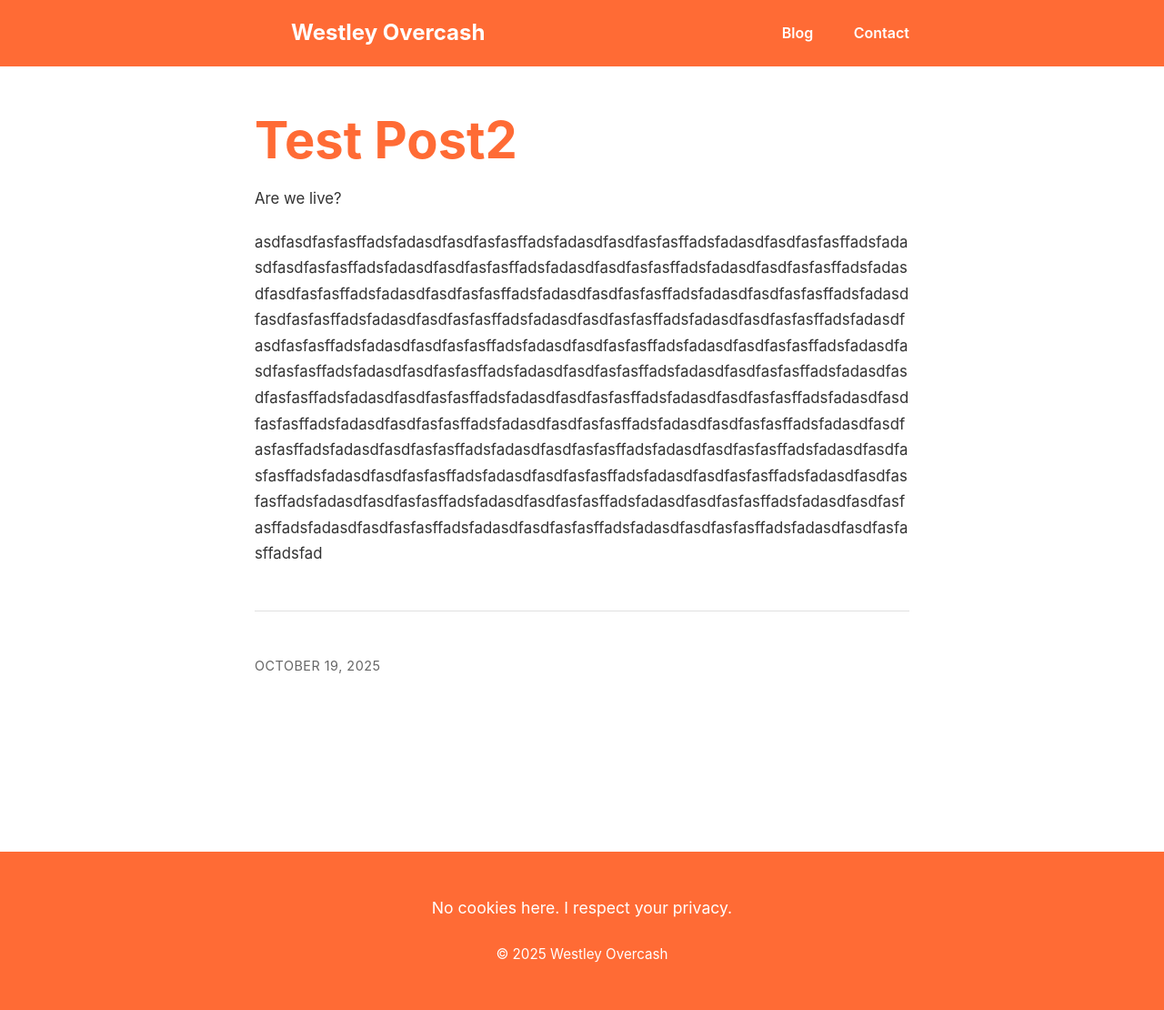
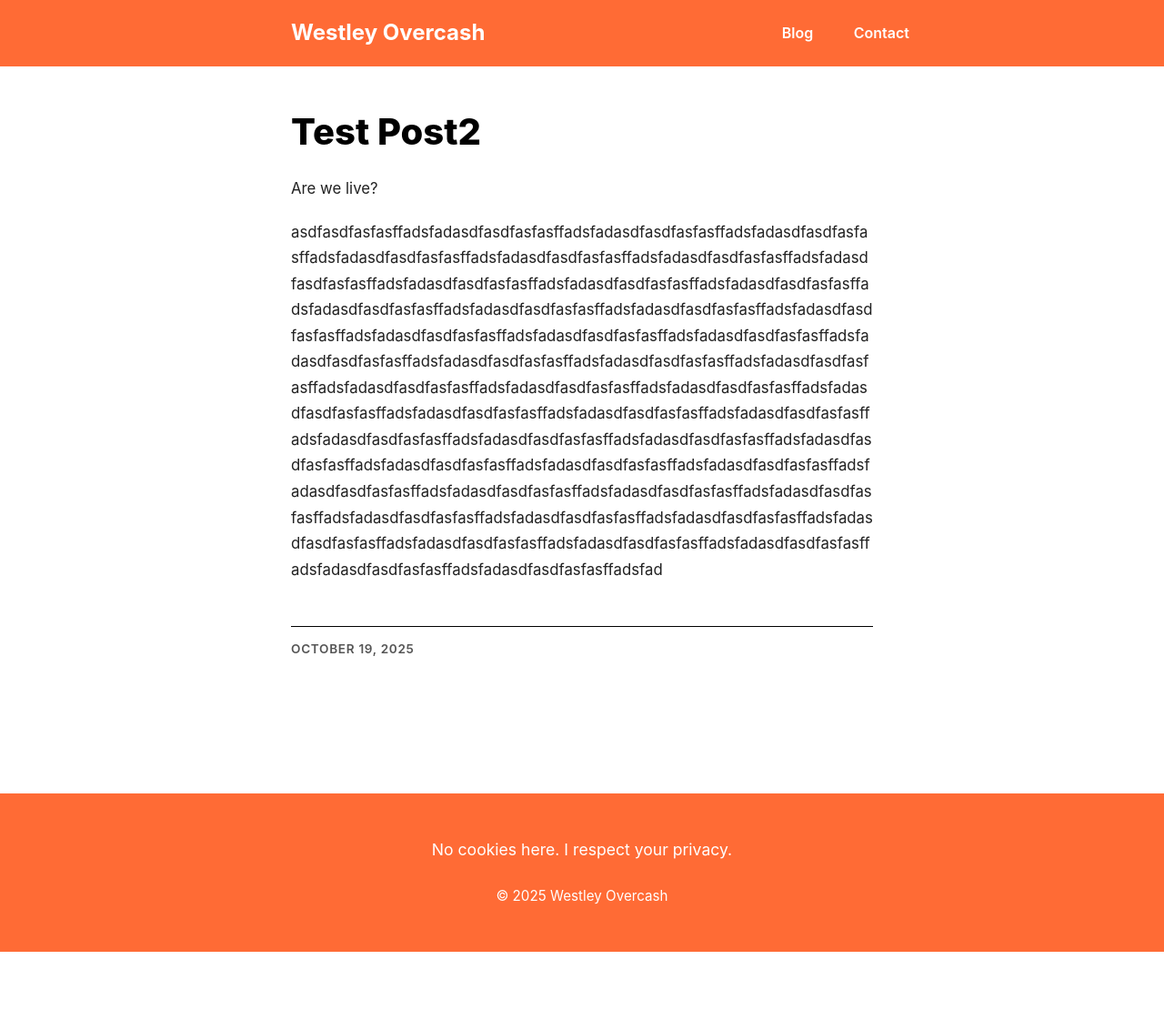
Before and after one commit to westleyovercash/westleyovercash.github.io, a Jekyll site: the page built from _posts/2025-10-19-test-post2.md, in a window 1280 px wide. Shown: the whole page at 91% size. Built offline with Jekyll 4.4.1, drawn with Linux system fonts in a browser that asks for light colours; after the commit the page ends 1046 px from its top, so only the background shows below that.

Commit message:
Update post.html

```diff
--- a/_layouts/post.html
+++ b/_layouts/post.html
@@ -2,16 +2,25 @@
 layout: default
 ---
 
-<article style="margin-bottom: 4rem;">
-  <h1 style="margin-bottom: 1rem; color: #ff6b35;">{{ page.title }}</h1>
+<article style="max-width: 800px; margin: 0 auto; padding: 0 40px;">
+  <h1 style="font-size: 2.5rem; margin-bottom: 1.5rem; font-weight: 800; color: #000;">
+    {{ page.title }}
+  </h1>
 
-  <div style="margin-bottom: 2rem;">
+  <div class="post-content" style="font-size: 1.15rem; line-height: 1.8; color: #222;">
     {{ content }}
   </div>
 
-  <hr style="margin: 3rem 0; border: none; border-top: 1px solid #e0e0e0;">
+  {%- comment -%}
+    Fallback date logic:
+    Use page.date if present; otherwise derive YYYY-MM-DD from the filename  (e.g. _posts/2025-10-19-title.md)
+  {%- endcomment -%}
+  {% assign file_bits = page.path | split: '/' | last | split: '-' %}
+  {% capture derived_date %}{{ file_bits[0] }}-{{ file_bits[1] }}-{{ file_bits[2] | slice: 0,2 }}{% endcapture %}
+  {% assign display_date = page.date | default: derived_date %}
 
-  <p style="text-transform: uppercase; font-size: 0.9rem; color: #666; letter-spacing: 0.5px; text-align: left;">
-    {{ page.date | date: "%B %d, %Y" }}
+  <hr style="margin: 3rem 0 0.5rem 0; border: none; border-top: 1.5px solid #000; width: 100%;">
+  <p style="text-transform: uppercase; font-size: 0.85rem; color: #555; letter-spacing: 0.05em; font-weight: 600; margin-top: 0.8rem;">
+    {{ display_date | date: "%B %d, %Y" }}
   </p>
 </article>
```
